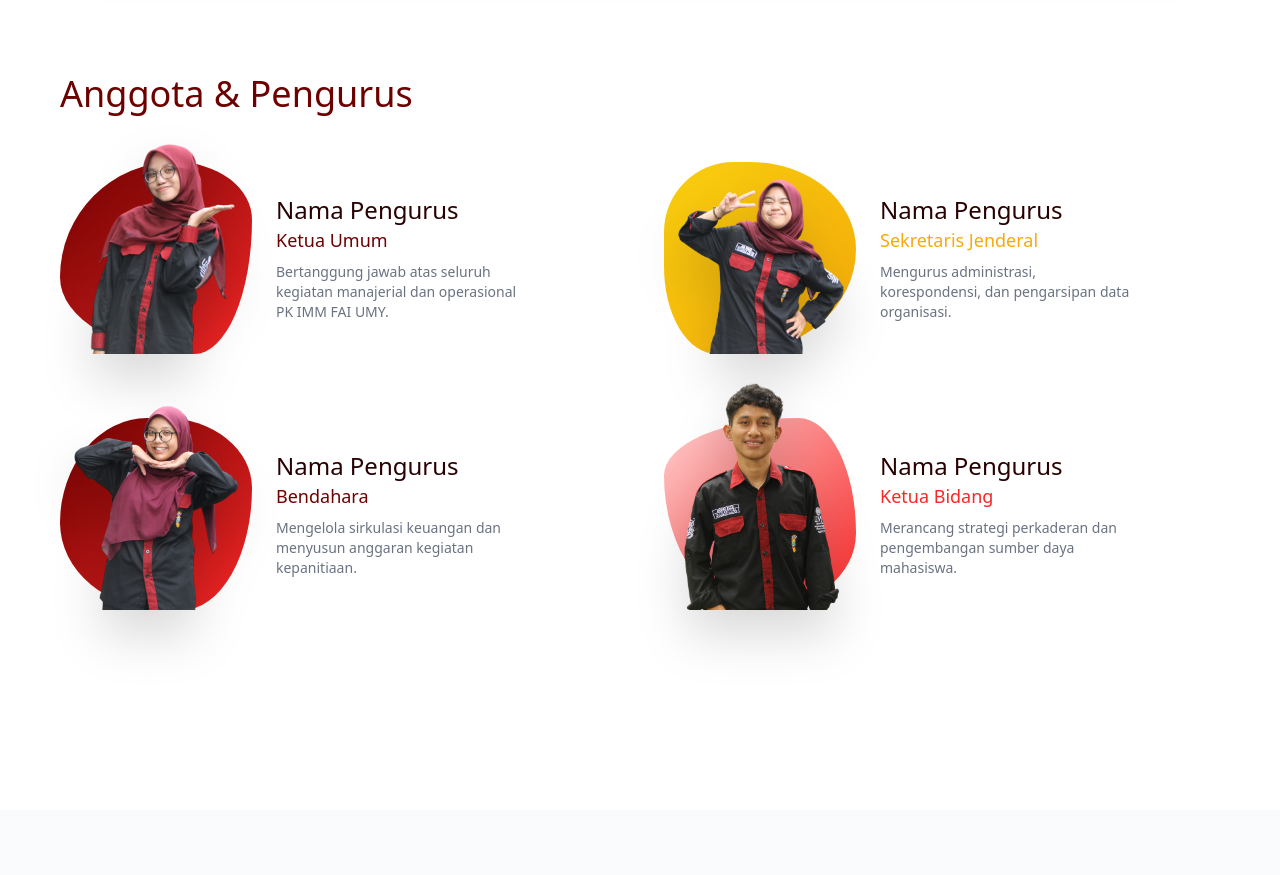
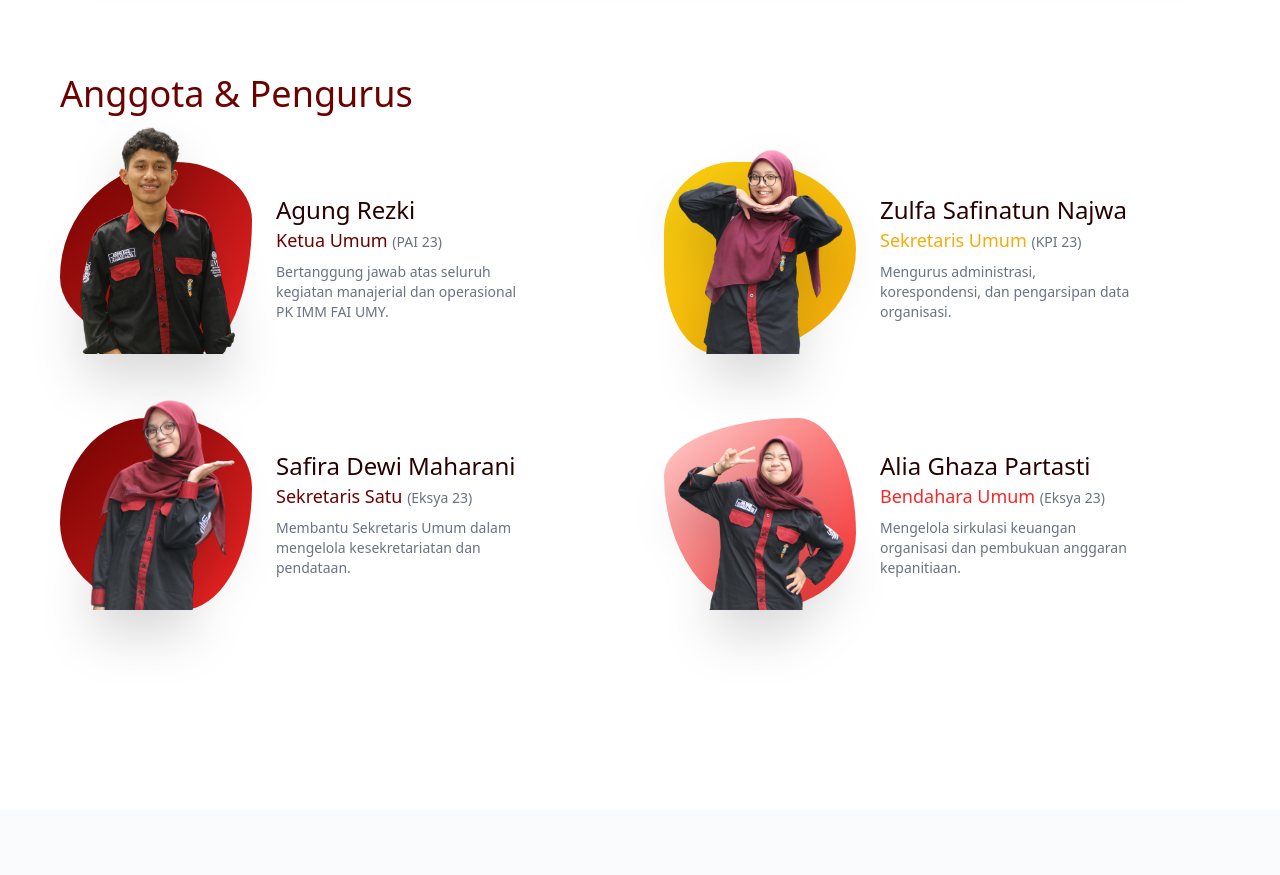
Before and after one commit to immfaiumy25/Imm-web, a Next.js app: page / in a window 1280 px wide. Shown: the part 2620-3495 px from the top of the page. Built offline with nearby package versions, Linux system fonts and the light colour scheme.

Commit message:
feat(profile): map exact names, roles, and program studies to the correct board member photos

```diff
--- a/src/app/page.tsx
+++ b/src/app/page.tsx
@@ -196,15 +196,15 @@ export default function Home() {
                   ></div>
                   <div className="relative z-10 w-[90%] h-[120%] flex items-end justify-center">
                     <img
-                      src="/pengurus-1.png"
+                      src="/pengurus-4.png"
                       alt="Foto Ketua Umum"
                       className="w-full h-full object-contain object-bottom drop-shadow-2xl transition-transform duration-500 group-hover:-translate-y-2"
                     />
                   </div>
                 </div>
                 <div className="flex flex-col justify-center text-center sm:text-left mt-4 sm:mt-8">
-                  <h4 className="font-serif text-2xl font-normal text-[#280000]">Nama Pengurus</h4>
-                  <p className="text-[#6d0100] font-medium text-lg">Ketua Umum</p>
+                  <h4 className="font-serif text-2xl font-normal text-[#280000]">Agung Rezki</h4>
+                  <p className="text-[#6d0100] font-medium text-lg">Ketua Umum <span className="text-sm font-normal text-gray-500">(PAI 23)</span></p>
                   <p className="text-gray-500 mt-2 text-sm max-w-[250px]">
                     Bertanggung jawab atas seluruh kegiatan manajerial dan operasional PK IMM FAI UMY.
                   </p>
@@ -220,15 +220,15 @@ export default function Home() {
                   ></div>
                   <div className="relative z-10 w-[90%] h-[120%] flex items-end justify-center">
                     <img
-                      src="/pengurus-2.png"
-                      alt="Foto Sekjen"
+                      src="/pengurus-3.png"
+                      alt="Foto Sekum"
                       className="w-full h-full object-contain object-bottom drop-shadow-2xl transition-transform duration-500 group-hover:-translate-y-2"
                     />
                   </div>
                 </div>
                 <div className="flex flex-col justify-center text-center sm:text-left mt-4 sm:mt-8">
-                  <h4 className="font-serif text-2xl font-normal text-[#280000]">Nama Pengurus</h4>
-                  <p className="text-[#f7aa09] font-medium text-lg">Sekretaris Jenderal</p>
+                  <h4 className="font-serif text-2xl font-normal text-[#280000]">Zulfa Safinatun Najwa</h4>
+                  <p className="text-[#f7aa09] font-medium text-lg">Sekretaris Umum <span className="text-sm font-normal text-gray-500">(KPI 23)</span></p>
                   <p className="text-gray-500 mt-2 text-sm max-w-[250px]">
                     Mengurus administrasi, korespondensi, dan pengarsipan data organisasi.
                   </p>
@@ -244,17 +244,17 @@ export default function Home() {
                   ></div>
                   <div className="relative z-10 w-[90%] h-[120%] flex items-end justify-center">
                     <img
-                      src="/pengurus-3.png"
-                      alt="Foto Bendahara"
+                      src="/pengurus-1.png"
+                      alt="Foto Sek 1"
                       className="w-full h-full object-contain object-bottom drop-shadow-2xl transition-transform duration-500 group-hover:-translate-y-2"
                     />
                   </div>
                 </div>
                 <div className="flex flex-col justify-center text-center sm:text-left mt-4 sm:mt-8">
-                  <h4 className="font-serif text-2xl font-normal text-[#280000]">Nama Pengurus</h4>
-                  <p className="text-[#6d0100] font-medium text-lg">Bendahara</p>
+                  <h4 className="font-serif text-2xl font-normal text-[#280000]">Safira Dewi Maharani</h4>
+                  <p className="text-[#6d0100] font-medium text-lg">Sekretaris Satu <span className="text-sm font-normal text-gray-500">(Eksya 23)</span></p>
                   <p className="text-gray-500 mt-2 text-sm max-w-[250px]">
-                    Mengelola sirkulasi keuangan dan menyusun anggaran kegiatan kepanitiaan.
+                    Membantu Sekretaris Umum dalam mengelola kesekretariatan dan pendataan.
                   </p>
                 </div>
               </div>
@@ -268,17 +268,17 @@ export default function Home() {
                   ></div>
                   <div className="relative z-10 w-[90%] h-[120%] flex items-end justify-center">
                     <img
-                      src="/pengurus-4.png"
-                      alt="Foto Kabid"
+                      src="/pengurus-2.png"
+                      alt="Foto Bendum"
                       className="w-full h-full object-contain object-bottom drop-shadow-2xl transition-transform duration-500 group-hover:-translate-y-2"
                     />
                   </div>
                 </div>
                 <div className="flex flex-col justify-center text-center sm:text-left mt-4 sm:mt-8">
-                  <h4 className="font-serif text-2xl font-normal text-[#280000]">Nama Pengurus</h4>
-                  <p className="text-[#f92727] font-medium text-lg">Ketua Bidang</p>
+                  <h4 className="font-serif text-2xl font-normal text-[#280000]">Alia Ghaza Partasti</h4>
+                  <p className="text-[#f92727] font-medium text-lg">Bendahara Umum <span className="text-sm font-normal text-gray-500">(Eksya 23)</span></p>
                   <p className="text-gray-500 mt-2 text-sm max-w-[250px]">
-                    Merancang strategi perkaderan dan pengembangan sumber daya mahasiswa.
+                    Mengelola sirkulasi keuangan organisasi dan pembukuan anggaran kepanitiaan.
                   </p>
                 </div>
               </div>
```
